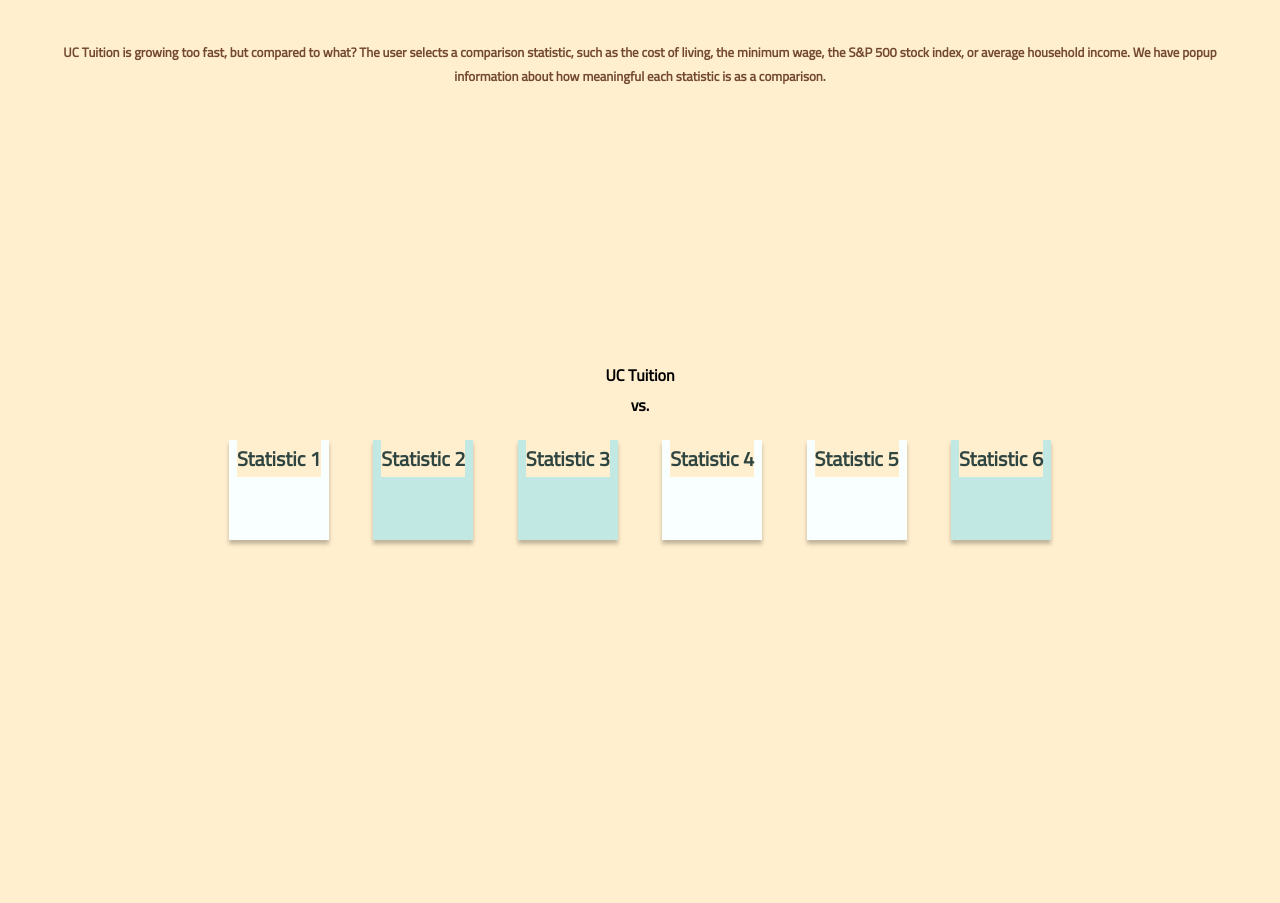
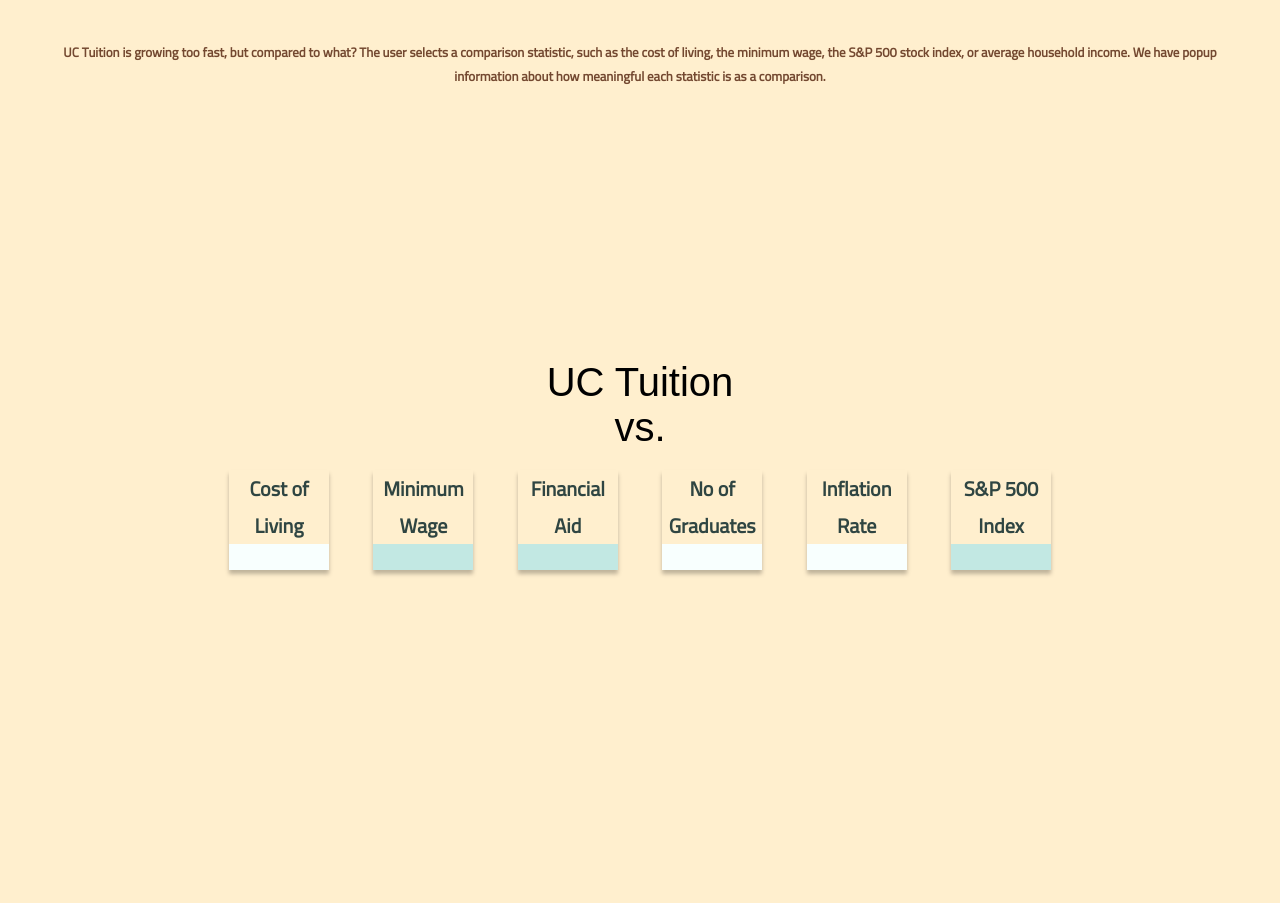
Before and after one commit to nswadi/final, a plain HTML site: page mainPage.html in a window 1280 px wide. Drawn offline with Linux system fonts and the light colour scheme; a web font is replaced by a local one.

Commit message:
added subheadings for buttons

```diff
--- a/mainPage.css
+++ b/mainPage.css
@@ -23,6 +23,9 @@
 
 .middleHeading {
     text-align: center;
+    font-family: 'Rationale', sans-serif;
+    font-size: 40px;
+    font-weight: normal;
 }
 
 .interactiveComponent {
--- a/mainPage.html
+++ b/mainPage.html
@@ -24,22 +24,22 @@
         <div class="interactiveComponent">
             <div class="tileBox">
                 <div class="tile" id="white">
-                    <p>Statistic 1</p>
+                    <p>Cost of Living</p>
                 </div>
                 <div class="tile" id="teal">
-                    <p>Statistic 2</p>
+                    <p>Minimum Wage</p>
                 </div>
                 <div class="tile" id="teal">
-                    <p>Statistic 3</p>
+                    <p>Financial Aid</p>
                 </div>
                 <div class="tile" id="white">
-                    <p>Statistic 4</p>
+                    <p>No of Graduates</p>
                 </div>
                 <div class="tile" id="white">
-                    <p>Statistic 5</p>
+                    <p>Inflation Rate</p>
                 </div>
                 <div class="tile" id="teal">
-                    <p>Statistic 6</p>
+                    <p>S&P 500 Index</p>
                 </div>
             </div>
         </div>
```
